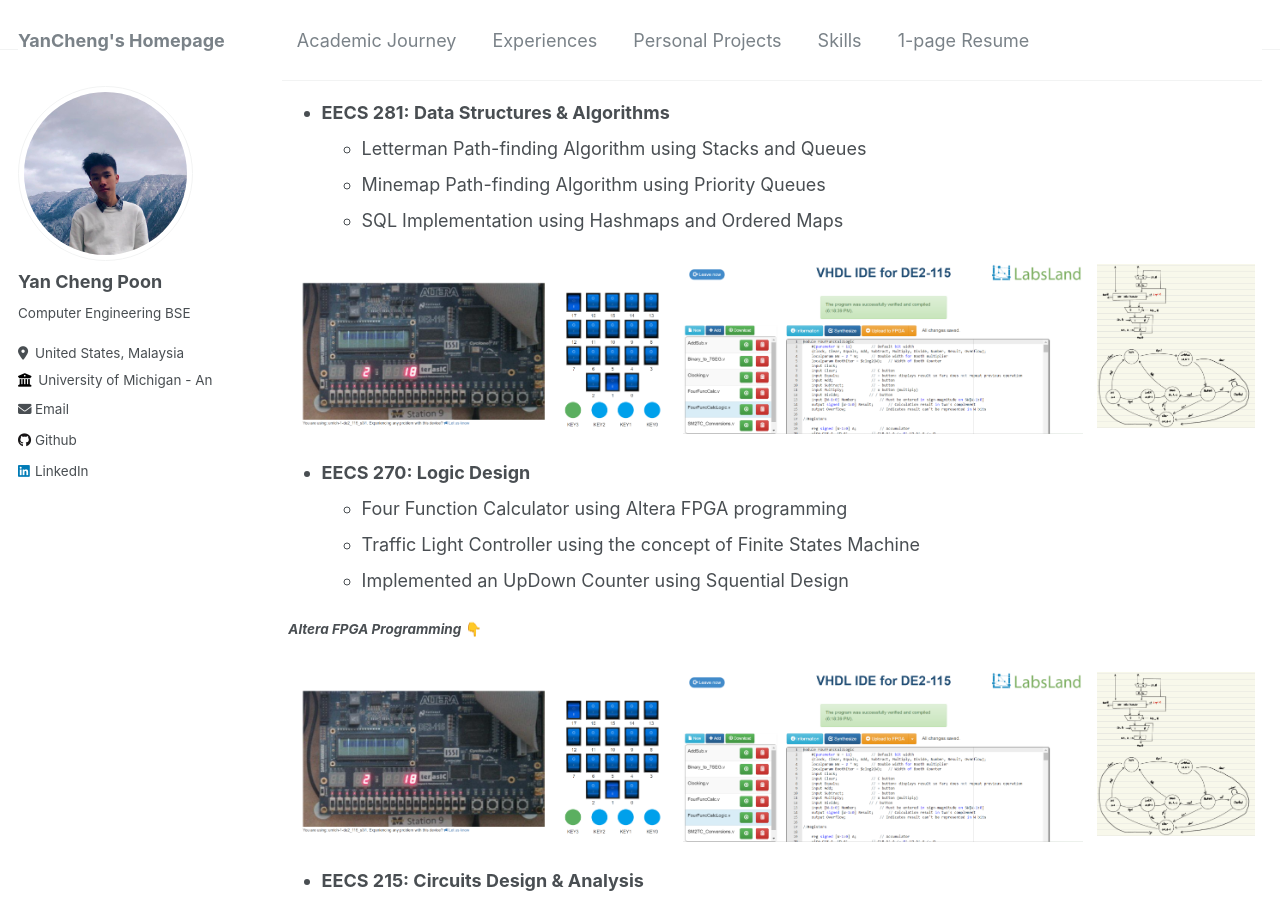
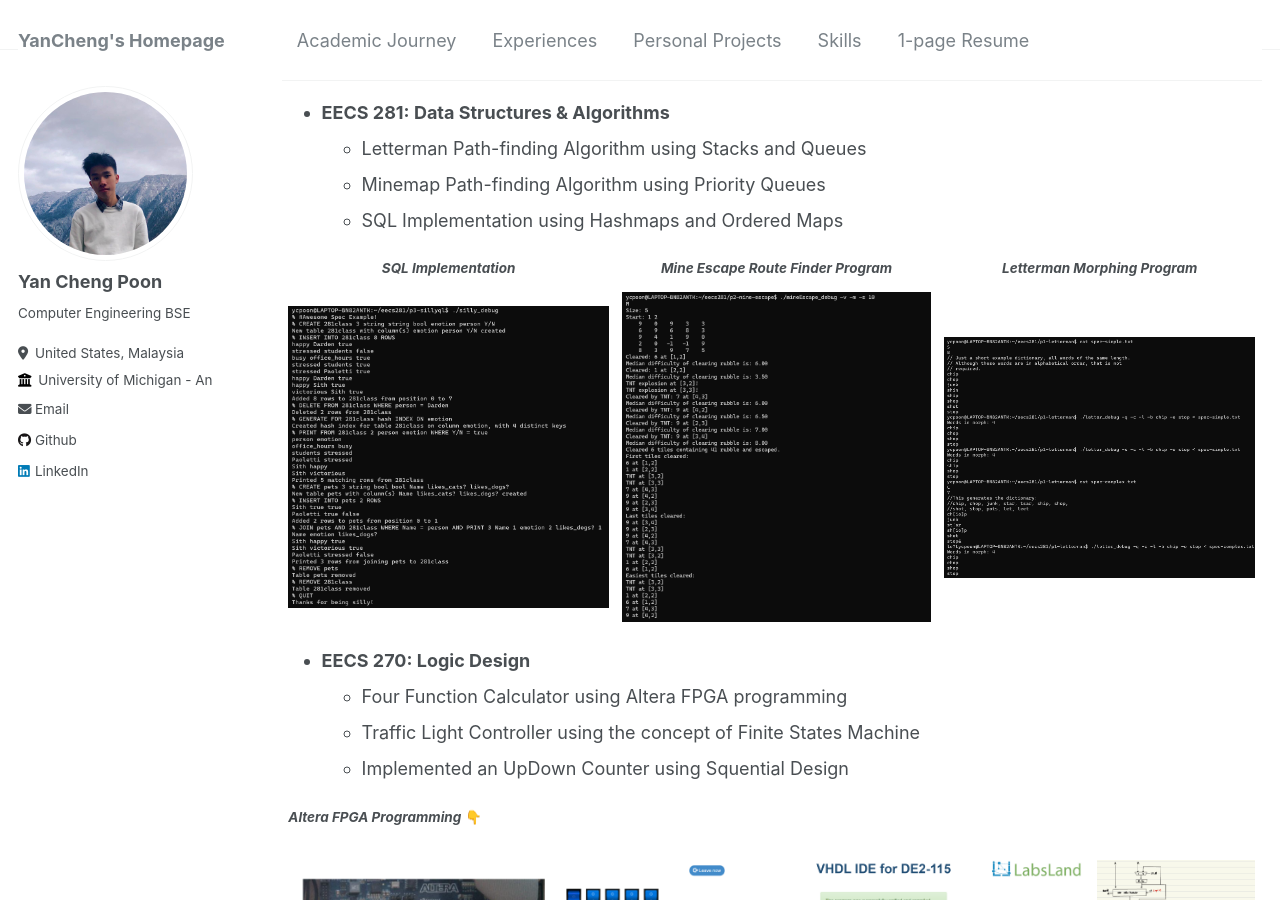
Before and after one commit to ycpoon/ycpoon.github.io, a Jekyll site: the page built from _pages/academicjourney.md, in a window 1280 px wide and 900 px high, scrolled down 868 px. Built offline with Jekyll 4.4.1, drawn with Linux system fonts in a browser that asks for light colours; some of the changed text lies outside the part shown.

Commit message:
Minor fixes

```diff
--- a/_pages/academicjourney.md
+++ b/_pages/academicjourney.md
@@ -49,7 +49,9 @@
   * Minemap Path-finding Algorithm using Priority Queues
   * SQL Implementation using Hashmaps and Ordered Maps
 
-|  ![FPGA](/images/FPGA.png) |  ![FPGA](/images/FPGA2.png)  |  ![FPGA](/images/FPGA3.png)  |
+| ***SQL Implementation*** | ***Mine Escape Route Finder Program*** | ***Letterman Morphing Program*** |
+|:-----------------------:|:-----------------------:|:-----------------------:|
+|  ![sql](/images/sql.png){: width="400px"} |  ![ME](/images/mineescape.png){: width="400px"}   |  ![letter](/images/letterman.png){: width="400px"} |
 
 * **EECS 270: Logic Design**
   * Four Function Calculator using Altera FPGA programming
@@ -73,6 +75,10 @@
   * Euchre Game
   * Posts Classifier Machine Learning Model
   * Seam-Carving Algorithm
+
+| ***Euchre Game with AI*** | ***Machine Learning Post Classifier*** | ***Image Resizer Program*** |
+|:-----------------------:|:-----------------------:|:-----------------------:|
+|  ![Euch](/images/euchre.png){: width="400px"} |  ![ML](/images/ml.png){: width="400px"}   |  ![CV](/images/cv.png){: width="400px"} |
 
 * **EECS 201: Computer Science Pragmatics**
   * Built and customize my own bash shell
```
Also changed, not shown: images/cv.png (added), images/euchre.png (added), images/letterman.png (added), images/mineescape.png (added), images/ml.png (added), images/sql.png (added).
